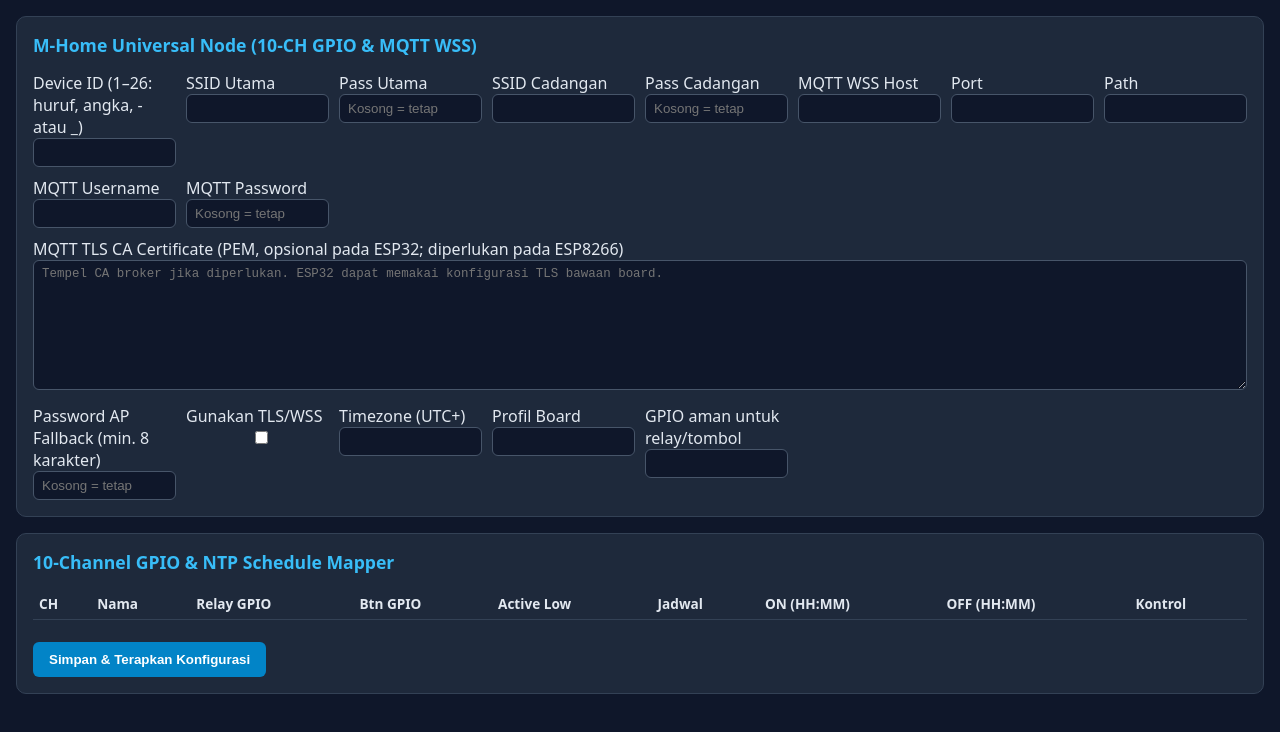
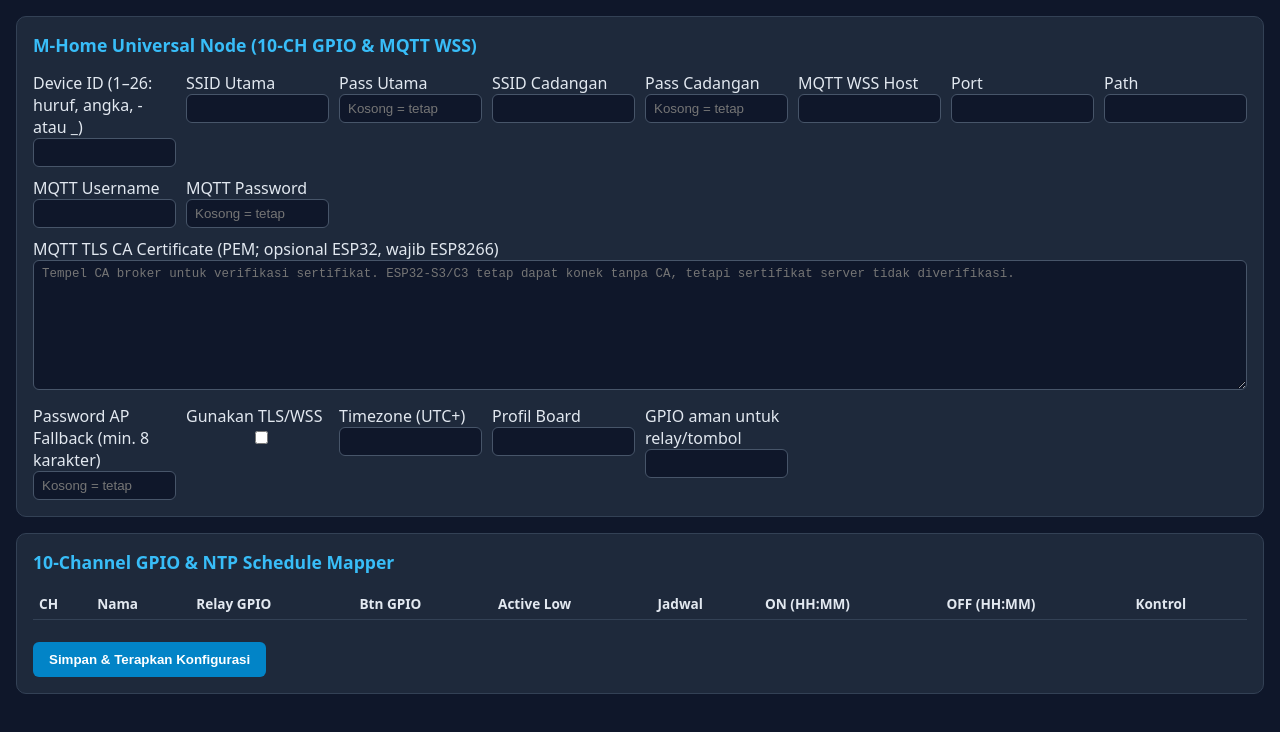
Before and after one commit to Wiladulh/EspRelayMqttWsWss, a plain HTML site: page data/index.html in a window 1280 px wide. Drawn offline with Linux system fonts and the light colour scheme; no server answers.

Commit message:
Clarify no-CA TLS verification behavior in WebUI

```diff
--- a/data/index.html
+++ b/data/index.html
@@ -32,7 +32,7 @@
       <div><label>Path</label><input id="mqttPath"></div>
       <div><label>MQTT Username</label><input id="mqttUser"></div>
       <div><label>MQTT Password</label><input id="mqttPass" type="password" autocomplete="new-password" placeholder="Kosong = tetap"></div>
-      <div style="grid-column:1/-1"><label>MQTT TLS CA Certificate (PEM, opsional pada ESP32; diperlukan pada ESP8266)</label><textarea id="mqttCaCert" spellcheck="false" placeholder="Tempel CA broker jika diperlukan. ESP32 dapat memakai konfigurasi TLS bawaan board."></textarea></div>
+      <div style="grid-column:1/-1"><label>MQTT TLS CA Certificate (PEM; opsional ESP32, wajib ESP8266)</label><textarea id="mqttCaCert" spellcheck="false" placeholder="Tempel CA broker untuk verifikasi sertifikat. ESP32-S3/C3 tetap dapat konek tanpa CA, tetapi sertifikat server tidak diverifikasi."></textarea></div>
       <div><label>Password AP Fallback (min. 8 karakter)</label><input id="apPassword" type="password" autocomplete="new-password" placeholder="Kosong = tetap"></div>
       <div><label>Gunakan TLS/WSS</label><input id="mqttUseSsl" type="checkbox"></div>
       <div><label>Timezone (UTC+)</label><input id="tz" type="number"></div>
```
